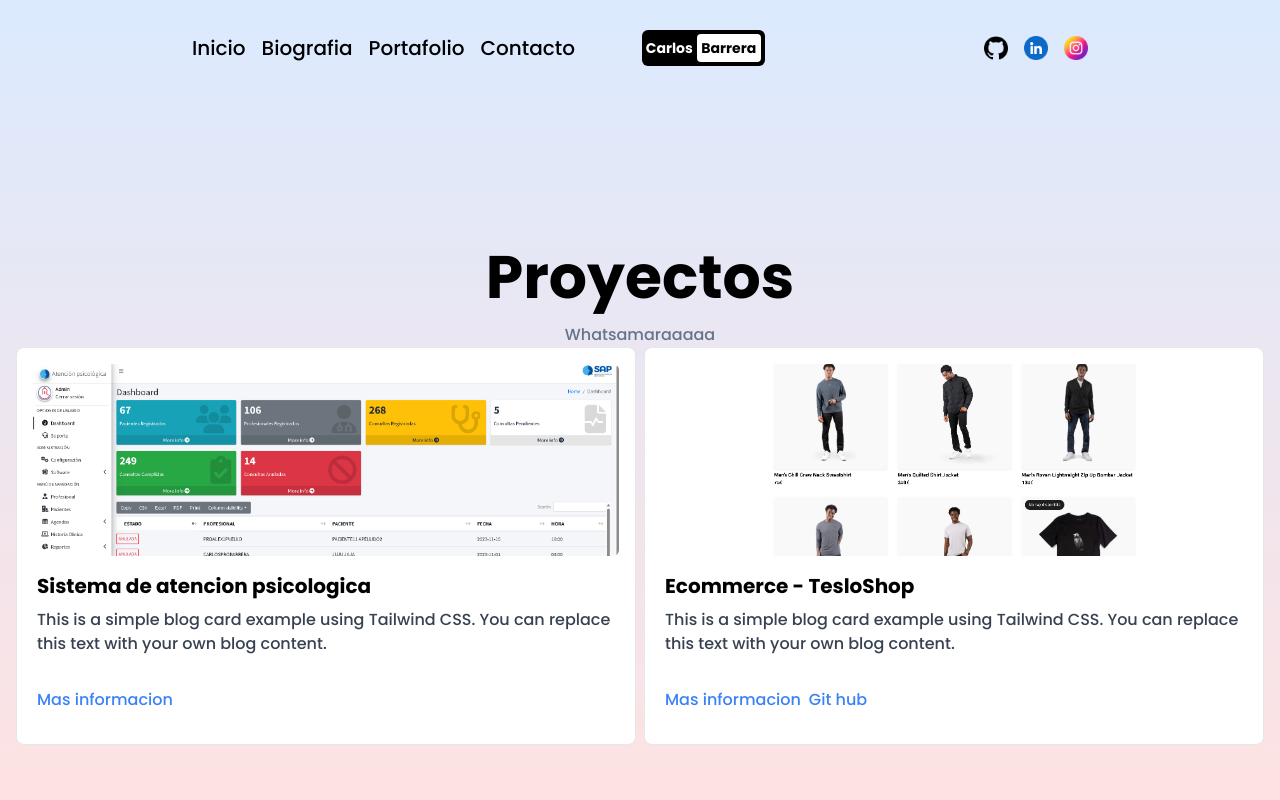
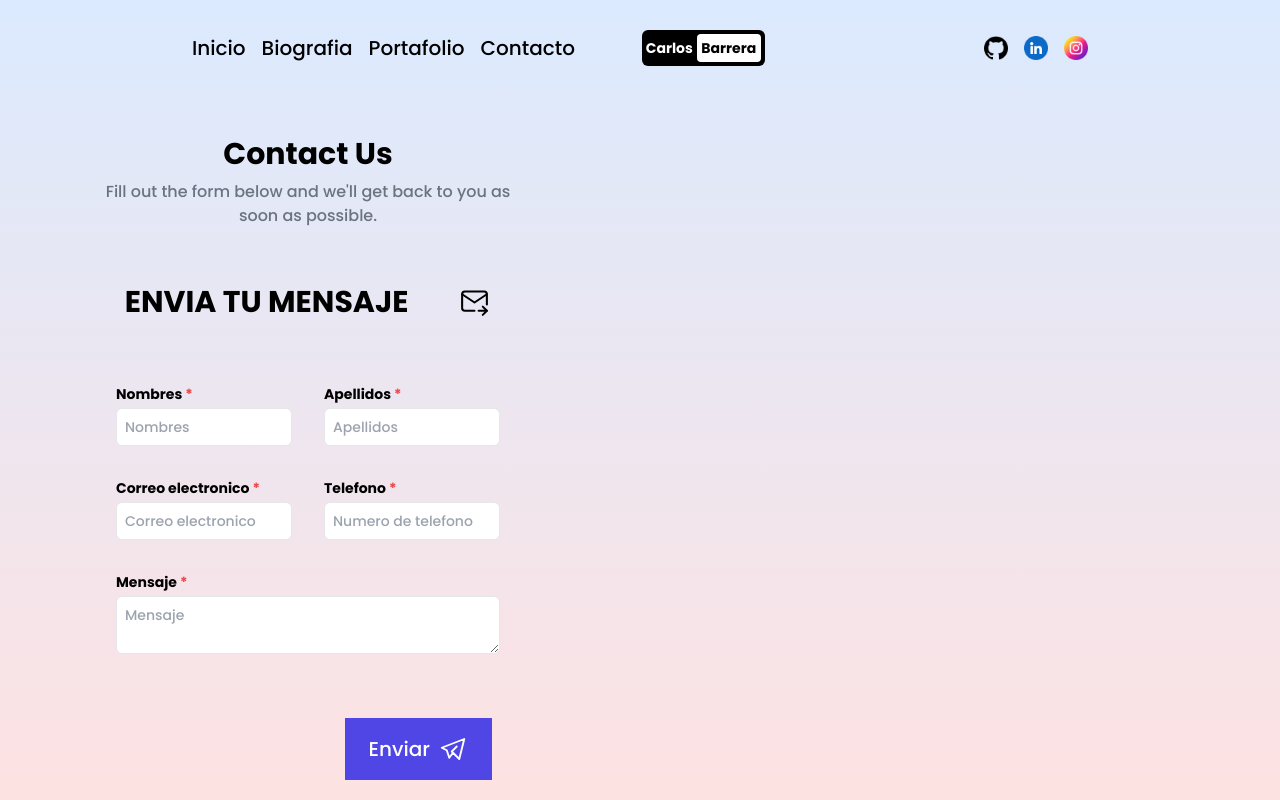
Before and after one commit to carlosbarreraacuna/PortafolioNext, a Next.js app: page /prueba in a window 1280 px wide. Shown: the top 800 px of the page. Built offline with nearby package versions, Linux system fonts and the light colour scheme.

Commit message:
Ultimos cambios

```diff
--- a/src/app/contacto/page.jsx
+++ b/src/app/contacto/page.jsx
@@ -33,9 +33,9 @@
       );
   };
   return (
-    <div class=" flex justify-center h-full items-top sm:items-center sm:pt-0">
-      <div class="max-w-6xl mx-auto sm:px-6 lg:px-8">
-        <div class="h-full mt-8 overflow-hidden">
+    <div class=" flex justify-center h-full w-full items-top sm:items-center sm:pt-0">
+        <div class="h-full pt-8 overflow-hidden">
+      <div class="pt-5 max-w-6xl mx-auto sm:px-6 lg:px-8">
           <div class="h-full grid grid-cols-1 md:grid-cols-2">
             {/* contenedor de el formulario */}
             <form onSubmit={sendEmail} ref={form} className="text-black">
--- a/src/app/portafolio/page.jsx
+++ b/src/app/portafolio/page.jsx
@@ -1,12 +1,12 @@
 const portafolio = () => {
   return (
     <div>
-      <div class="flex items-center justify-center lg:h-screen text-black">
-        <div class="container mx-auto p-4">
+      <div class="flex items-center justify-center lg:h-full text-black">
+        <div class="container mt-16 mx-auto p-4">
         <h2 class="font-bold text-center text-6xl  font-display">
         Proyectos
       </h2>
-      <p class="text-center mt-4 font-medium text-slate-500">Whatsamaraaaaa</p>
+      <p class="text-center mt-4 mb-4 font-medium text-slate-500">Aquí podrás encontrar una selección de mis mejores trabajos y proyectos.</p>
           <div class="grid grid-cols-1 sm:grid-cols-2 md:grid-cols-2 lg:grid-cols-2 xl:grid-cols-2 gap-2">
 
             <div class="bg-white rounded-lg border p-4">
@@ -18,8 +18,7 @@
               <div class="px-1 py-4">
                 <div class="font-bold text-xl mb-2">Sistema de atencion psicologica</div>
                 <p class="text-gray-700 text-base">
-                  This is a simple blog card example using Tailwind CSS. You can
-                  replace this text with your own blog content.
+                Desarrollado con PHP y el framework CodeIgniter 3 este sistema agiliza la gestión de consultorios y el seguimiento de pacientes. Facilita la programación de citas, el registro de historiales clínicos detallados y la generación de informes personalizados. Mejorando la experiencia de atención y el seguimiento del progreso terapéutico.
                 </p>
               </div>
               <div class="px-1 py-4">
@@ -37,8 +36,7 @@
               <div class="px-1 py-4">
                 <div class="font-bold text-xl mb-2">Ecommerce - TesloShop</div>
                 <p class="text-gray-700 text-base">
-                  This is a simple blog card example using Tailwind CSS. You can
-                  replace this text with your own blog content.
+                E-commerce, actualmente en desarrollo con la tecnología Next.js, se perfila como una plataforma innovadora y ágil para la compra en línea. Con un enfoque en la experiencia del usuario, creando un espacio intuitivo y visualmente atractivo donde los clientes podrán descubrir y adquirir productos de manera sencilla y segura.
                 </p>
               </div>
               <div class="px-1 py-4">
--- a/src/app/prueba/page.jsx
+++ b/src/app/prueba/page.jsx
@@ -1,58 +1,186 @@
+"use client";
+
+import Lottie from "lottie-react";
+import Animation from "../../app/contacto/Animation.json";
+import { useRef, useState } from "react";
+import emailjs from "@emailjs/browser";
+
 const prueba = () => {
+  const [success, setSuccess] = useState(false);
+  const [error, setError] = useState(false);
+  const form = useRef();
+
+  const sendEmail = (e) => {
+    e.preventDefault();
+    setError(false);
+    setSuccess(false);
+
+    emailjs
+      .sendForm(
+        process.env.NEXT_PUBLIC_SERVICE_ID,
+        process.env.NEXT_PUBLIC_TEMPLATE_ID,
+        form.current,
+        process.env.NEXT_PUBLIC_PUBLIC_KEY
+      )
+      .then(
+        () => {
+          setSuccess(true);
+          form.current.reset();
+        },
+        () => {
+          setError(true);
+        }
+      );
+  };
   return (
-    <div>
-      <div class="flex items-center justify-center lg:h-screen text-black">
-        <div class="container mx-auto p-4">
-        <h2 class="font-bold text-center text-6xl  font-display">
-        Proyectos
-      </h2>
-      <p class="text-center mt-4 font-medium text-slate-500">Whatsamaraaaaa</p>
-          <div class="grid grid-cols-1 sm:grid-cols-2 md:grid-cols-2 lg:grid-cols-2 xl:grid-cols-2 gap-2">
+    <div className="w-full h-full lg:grid lg:grid-cols-2 lg:gap-8 xl:gap-12">
+      <div className="flex items-center justify-center p-6 lg:p-10">
+        <div className="mx-auto w-full max-w-md space-y-6">
+          <div className="space-y-2 text-center">
+            <h2 className="text-3xl font-bold">Contact Us</h2>
+            <p className="text-gray-500 dark:text-gray-400">
+              Fill out the form below and we'll get back to you as soon as possible.
+            </p>
+          </div>
+          <form onSubmit={sendEmail} ref={form} className="text-black">
+              {/* form top part containing mail icon and heading  */}
+              <div class="flex flex-col md:flex-row justify-around items-start md:items-center pt-8 p-4">
+                {/* heading  */}
+                <h2 class="text-2xl md:text-3xl font-semibold">
+                  ENVIA TU MENSAJE
+                </h2>
 
-            <div class="bg-white rounded-lg border p-4">
-              <img
-                src="/sap.png"
-                alt="sap"
-                class="w-full h-48 rounded-md object-cover"
-              />
-              <div class="px-1 py-4">
-                <div class="font-bold text-xl mb-2">Sistema de atencion psicologica</div>
-                <p class="text-gray-700 text-base">
-                  This is a simple blog card example using Tailwind CSS. You can
-                  replace this text with your own blog content.
-                </p>
+                {/* mail svg icon  */}
+                <svg
+                  xmlns="http://www.w3.org/2000/svg"
+                  class="icon icon-tabler icon-tabler-mail-forward "
+                  width="33"
+                  height="33"
+                  viewBox="0 0 24 24"
+                  stroke-width="1.5"
+                  stroke="black"
+                  fill="none"
+                  stroke-linecap="round"
+                  stroke-linejoin="round"
+                >
+                  <path stroke="none" d="M0 0h24v24H0z" fill="none" />
+                  <path d="M12 18h-7a2 2 0 0 1 -2 -2v-10a2 2 0 0 1 2 -2h14a2 2 0 0 1 2 2v7.5" />
+                  <path d="M3 6l9 6l9 -6" />
+                  <path d="M15 18h6" />
+                  <path d="M18 15l3 3l-3 3" />
+                </svg>
               </div>
-              <div class="px-1 py-4">
-                <a href="/contacto" class="text-blue-500 hover:underline">
-                  Mas informacion
-                </a>
-              </div>
-            </div>
-            <div class="bg-white rounded-lg border p-4">
-              <img
-                src="/image.png"
-                alt="Placeholder Image"
-                class="w-full h-48 rounded-md object-cover"
-              />
-              <div class="px-1 py-4">
-                <div class="font-bold text-xl mb-2">Ecommerce - TesloShop</div>
-                <p class="text-gray-700 text-base">
-                  This is a simple blog card example using Tailwind CSS. You can
-                  replace this text with your own blog content.
-                </p>
-              </div>
-              <div class="px-1 py-4">
-                <a href="/contacto" class="text-blue-500 hover:underline mr-2">
-                  Mas informacion
-                </a>
-                <a href="https://github.com/carlosbarreraacuna/Ecommerce" class="text-blue-500 hover:underline">
-                  Git hub
-                </a>
+
+              {/* bottom form with input fields  */}
+              <div class="grid grid-cols-1 md:grid-cols-2 gap-8 py-6 px-4 md:py-12 md:px-8 text-sm">
+                {/* name input  */}
+                <div class="flex flex-col gap-1">
+                  <label class="font-semibold">
+                    Nombres <span class="text-red-500">&#42;</span>
+                  </label>
+                  <input
+                    class="border-[1px] p-2 rounded-md"
+                    placeholder="Nombres"
+                    required
+                    name="name"
+                    type="text"
+                  />
+                </div>
+                {/* name2 input  */}
+                <div class="flex flex-col gap-1">
+                  <label class="font-semibold">
+                    Apellidos <span class="text-red-500">&#42;</span>
+                  </label>
+                  <input
+                    class="border-[1px] p-2 rounded-md"
+                    placeholder="Apellidos"
+                    required
+                    name="name2"
+                    type="text"
+                  />
+                </div>
+
+                {/* email input  */}
+                <div class="flex flex-col gap-1">
+                  <label class="font-semibold">
+                    Correo electronico <span class="text-red-500">&#42;</span>
+                  </label>
+                  <input
+                    class="border-[1px] p-2 rounded-md"
+                    placeholder="Correo electronico"
+                    required
+                    name="user_email"
+                    type="email"
+                  />
+                </div>
+
+                {/* phone number input  */}
+                <div class="flex flex-col gap-1">
+                  <label class="font-semibold">
+                    Telefono <span class="text-red-500">&#42;</span>
+                  </label>
+                  <input
+                    class="border-[1px] p-2 rounded-md"
+                    placeholder="Numero de telefono"
+                    required
+                    name="phone"
+                    type="tel"
+                  />
+                </div>
 
 
+
+                {/* message input  */}
+                <div class="flex flex-col gap-1 md:col-span-2">
+                  <label class="font-semibold">
+                    Mensaje <span class="text-red-500">&#42;</span>
+                  </label>
+                  <textarea
+                    class="border-[1px] p-2 rounded-md"
+                    placeholder="Mensaje"
+                    required
+                    name="user_message"
+                    type="text"
+                  />
+                </div>
               </div>
-            </div>
-          </div>
+              {/* submit button div  */}
+              <div class="flex items-center justify-center md:justify-end py-4 px-8">
+                {/* submit button  */}
+                <button class="mr-2 py-2 px-4 md:py-4 md:px-6 bg-indigo-600 flex items-center gap-2 hover:scale-95 transition-all">
+                  <span class="text-xl text-white">Enviar</span>
+                  <svg
+                    xmlns="http://www.w3.org/2000/svg"
+                    class="icon icon-tabler icon-tabler-brand-telegram"
+                    width="30"
+                    height="30"
+                    viewBox="0 0 24 24"
+                    stroke-width="1.5"
+                    stroke="#fff"
+                    fill="none"
+                    stroke-linecap="round"
+                    stroke-linejoin="round"
+                  >
+                    <path stroke="none" d="M0 0h24v24H0z" fill="none" />
+                    <path d="M15 10l-4 4l6 6l4 -16l-18 7l4 2l2 6l3 -4" />
+                  </svg>
+                </button>
+                {success && (
+                  <span className="font-semibold text-green-600 ">
+                    ¡Tu mensaje ha sido enviado exitosamente!
+                  </span>
+                )}
+                {error && (
+                  <span className="font-semibold text-red-600">
+                    ¡Algo salió mal!
+                  </span>
+                )}
+              </div>
+            </form>
+      <div className="flex items-center justify-center p-6 lg:p-10 dark:bg-gray-800">
+      <Lottie  className="mx-auto aspect-square overflow-hidden rounded-xl object-cover object-center" animationData={Animation} />
+
+      </div>
         </div>
       </div>
     </div>
```
